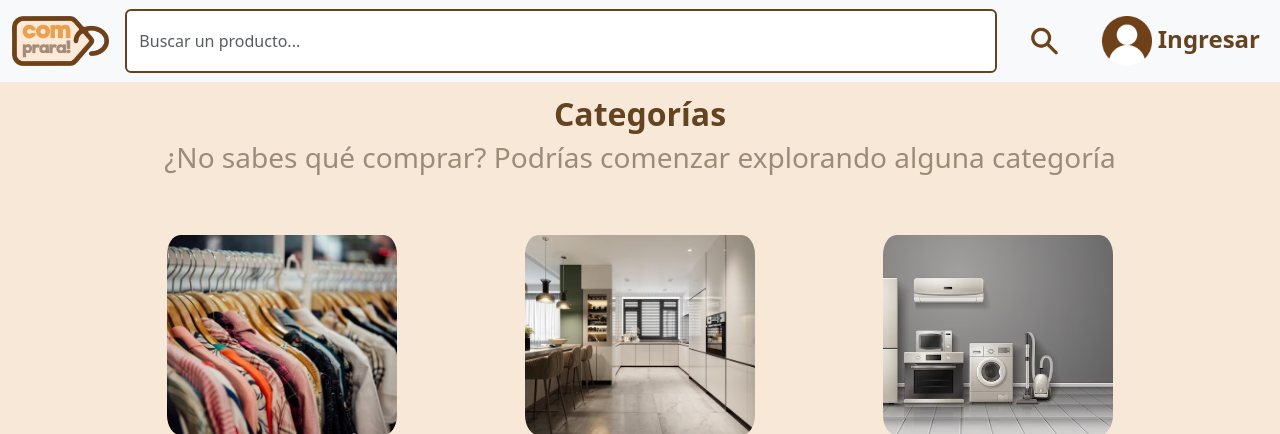
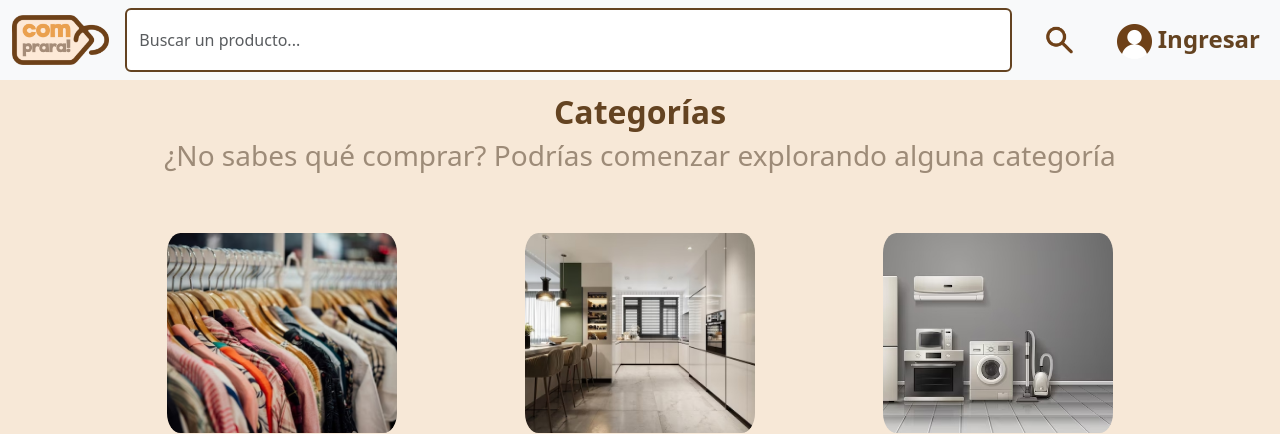
Before and after one commit to felipeperezleal/comprara, a Django app: page / in a window 1280 px wide. Shown: the top 434 px of the page. Run offline with Django 4.2, Linux system fonts and the light colour scheme.

Commit message:
minimum changes

```diff
--- a/login/templates/base.html
+++ b/login/templates/base.html
@@ -45,7 +45,7 @@
             <a class="nav-link dropdown-toggle" style="color: #644321; font-weight:bold; font-size: x-large;" href="#"
               role="button" data-bs-toggle="dropdown" aria-expanded="false"
               onmouseover="this.style.textColor='#d79f54';" onmouseout="this.style.color='#644321';">
-              <img src="{% static 'profile.png' %}" alt="Profile" style="height: 50px; width: auto;" />
+              <img src="{% static 'profile.png' %}" alt="Profile" style="height: 35px; width: auto;" />
               {{user.username}}
             </a>
             <ul class="dropdown-menu">
@@ -66,7 +66,7 @@
           <li class="nav-item">
             <a class="nav-link" href="{% url 'login' %}" style="color: #644321; font-weight:bold; font-size: x-large;"
               onmouseover="this.style.color='#d79f54';" onmouseout="this.style.color='#644321';">
-              <img src="{% static 'profile.png' %}" alt="Profile" style="height: 50px; width: auto;" />
+              <img src="{% static 'profile.png' %}" alt="Profile" style="height: 35px; width: auto;" />
               Ingresar
             </a>
           </li>
--- a/login/views.py
+++ b/login/views.py
@@ -102,6 +102,7 @@ def complete_login(request):
         # Si no está, error
         except:
             messages.error(request, 'Este usuario no existe')
+            return render(request, 'login.html')
 
         # Autenticar usuario
         user = authenticate(request, username=username, password=password)
@@ -111,7 +112,7 @@ def complete_login(request):
             login(request, user)
             return redirect('../../')
         else:
-            messages.error(request, 'Usuario o contraseña erróneos')
+            messages.error(request, 'Contraseña incorrecta')
             return render(request, 'login.html')
 
 def register(request):
```
